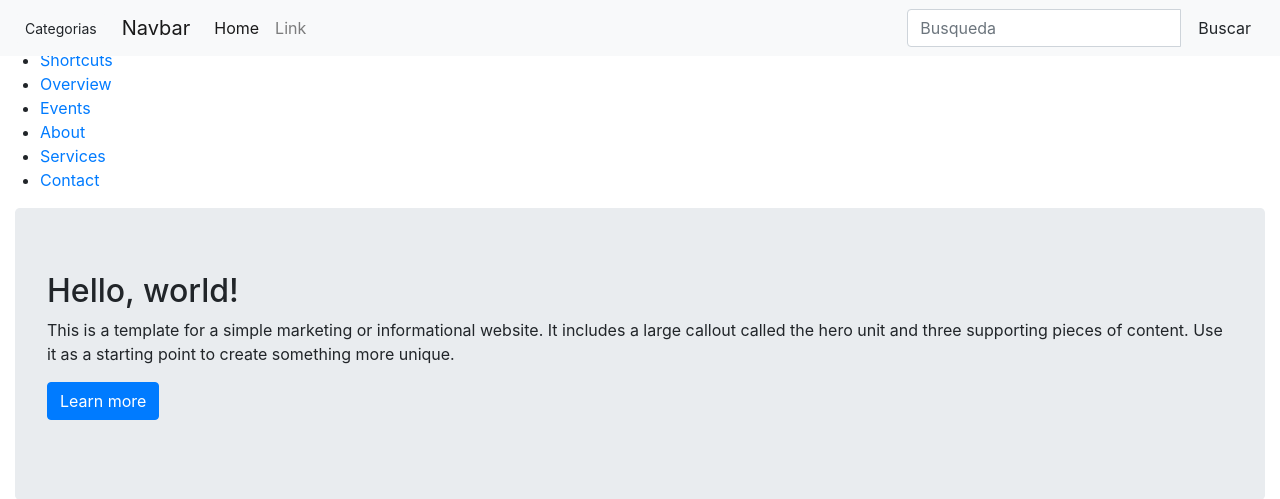
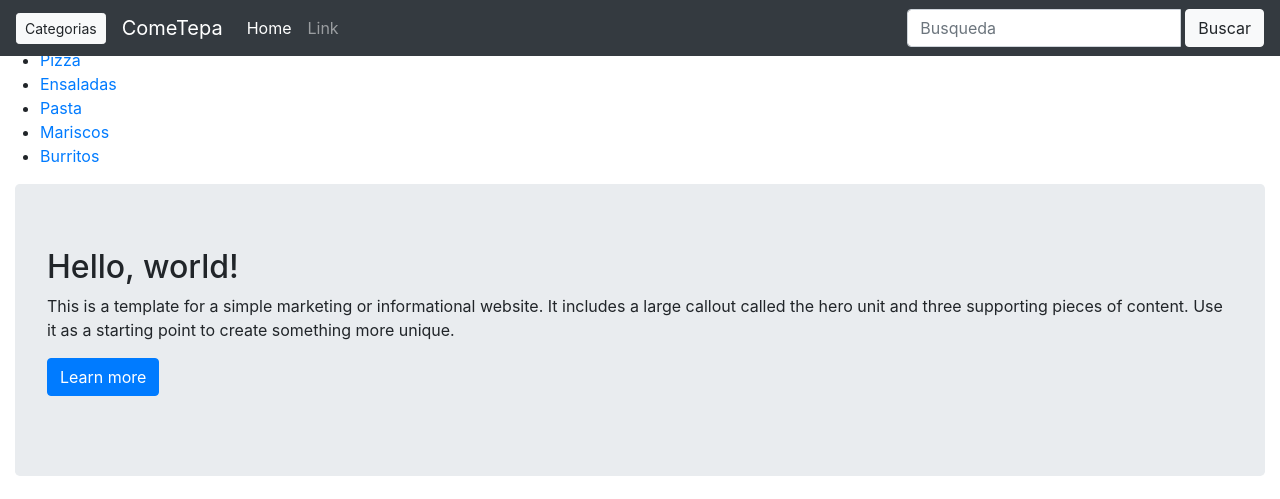
Before and after one commit to Jairo-Al/Come-Tepa, a Django app: page /home/ in a window 1280 px wide. Shown: the top 499 px of the page. Run offline with Django 3.2, Linux system fonts and the light colour scheme; data comes from the database, SQL or seed files in the repository; both versions use the stored data as it was after the commit; some libraries are stand-ins or nearby versions.

Commit message:
10/11/2018 sidebar adjustments

```diff
--- a/templates/components/cards.html
+++ b/templates/components/cards.html
@@ -5,7 +5,7 @@
         {% for i in queryset %}
 			<div class="col-md-4">
 				<div class="card mb-3">
-					<img class="card-img-top" src="{{ i.imagen.url }}" />
+					<img class="card-img-top" src="{{ i.logo.url }}" />
 						<div class="card-block ">
 							<h5 class="card-title">
 								{{ i.platillo }}
--- a/templates/components/inf_cards.html
+++ b/templates/components/inf_cards.html
@@ -4,7 +4,7 @@
 
 			<div class="col-md-3">
 				<div class="card mb-3">
-					<img class="card-img-top" src="{{ i.imagen.url }}" />
+					<img class="card-img-top" src="{{ i.logo.url }}" />
 						<div class="card-block">
 							<h5 class="card-title ">
 								{{ i.platillo }}
--- a/templates/components/nav.html
+++ b/templates/components/nav.html
@@ -1,7 +1,6 @@
-
-<nav class="navbar fixed-top navbar-expand-lg navbar-light bg-light">
+<nav class="navbar fixed-top navbar-expand-lg navbar-dark bg-dark">
  <a href="#menu-toggle" class="btn btn-light btn-sm mr-3" id="menu-toggle">Categorias</a>
-  <a class="navbar-brand" href="#">Navbar</a>
+  <a class="navbar-brand" href="#">ComeTepa</a>
   <button class="navbar-toggler" type="button" data-toggle="collapse" data-target="#navbarTogglerDemo02" aria-controls="navbarTogglerDemo02" aria-expanded="false" aria-label="Toggle navigation">
     <span class="navbar-toggler-icon"></span>
   </button>
--- a/templates/components/sidenav.html
+++ b/templates/components/sidenav.html
@@ -2,28 +2,25 @@
 <div id="sidebar-wrapper" class="mt-0">
    <ul class="sidebar-nav">
        <li class="sidebar-brand">
-           <a href="#">  Start Bootstrap  </a>
+           <a href="#">  Categorias </a>
        </li>
        <li>
-           <a href="#">Dashboard</a>
+           <a href="#">Hamburguesas</a>
        </li>
        <li>
-           <a href="#">Shortcuts</a>
+           <a href="#">Pizza</a>
        </li>
        <li>
-           <a href="#">Overview</a>
+           <a href="#">Ensaladas</a>
        </li>
        <li>
-           <a href="#">Events</a>
+           <a href="#">Pasta</a>
        </li>
        <li>
-           <a href="#">About</a>
+           <a href="#">Mariscos</a>
        </li>
        <li>
-           <a href="#">Services</a>
-       </li>
-       <li>
-           <a href="#">Contact</a>
+           <a href="#">Burritos</a>
        </li>
    </ul>
 </div>
--- a/templates/main/search.html
+++ b/templates/main/search.html
@@ -40,7 +40,7 @@
 
 
             <!-- Cards inf platillos -->
-            {% include 'components/inf_cards.html' with queryset=queryset_p %}
+            {% include 'components/inf_cards_p.html' with queryset=queryset_p %}
             {% endif %}
 
             {% if queryset_f  %}
```
Also changed, not shown: db.sqlite3, 2 other files.
